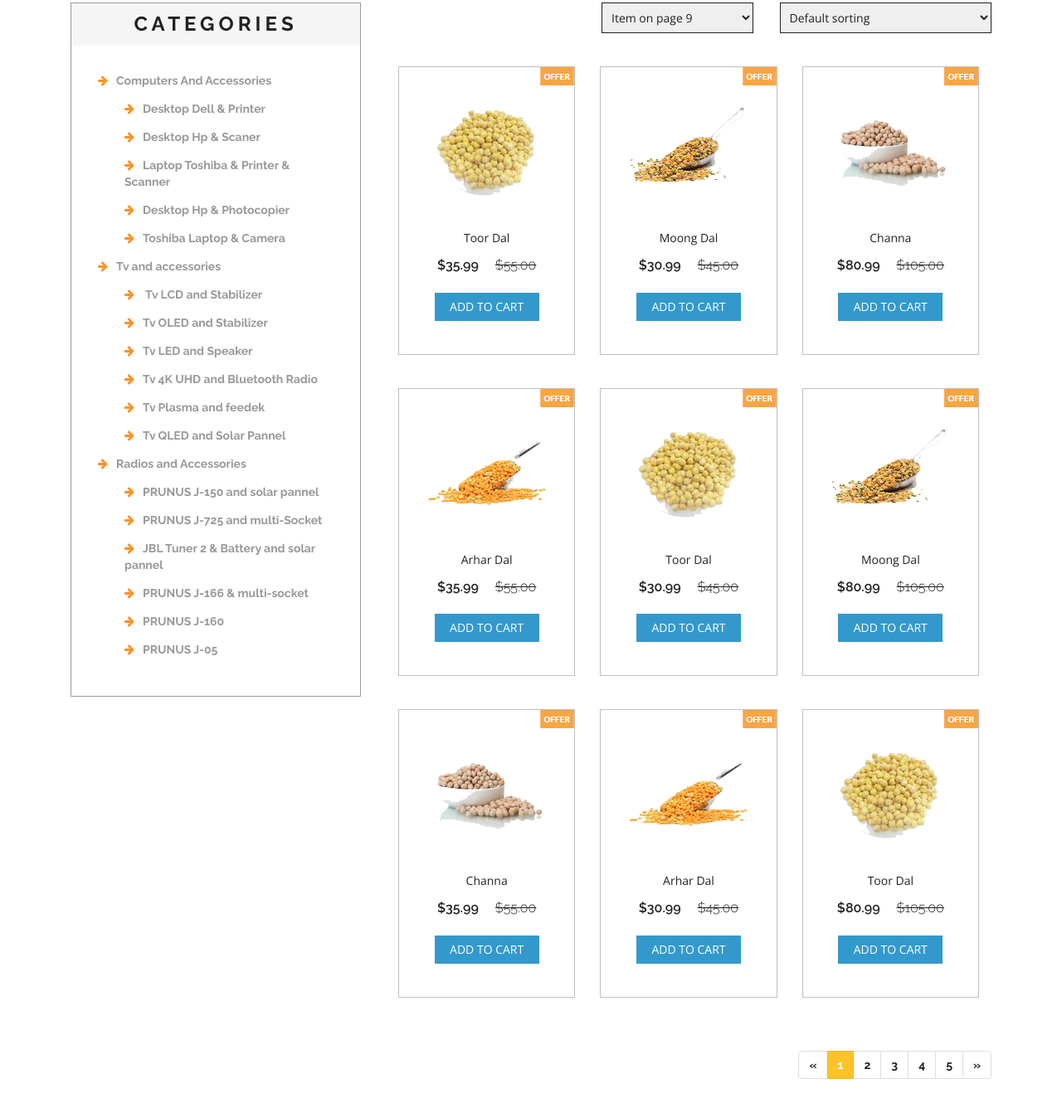
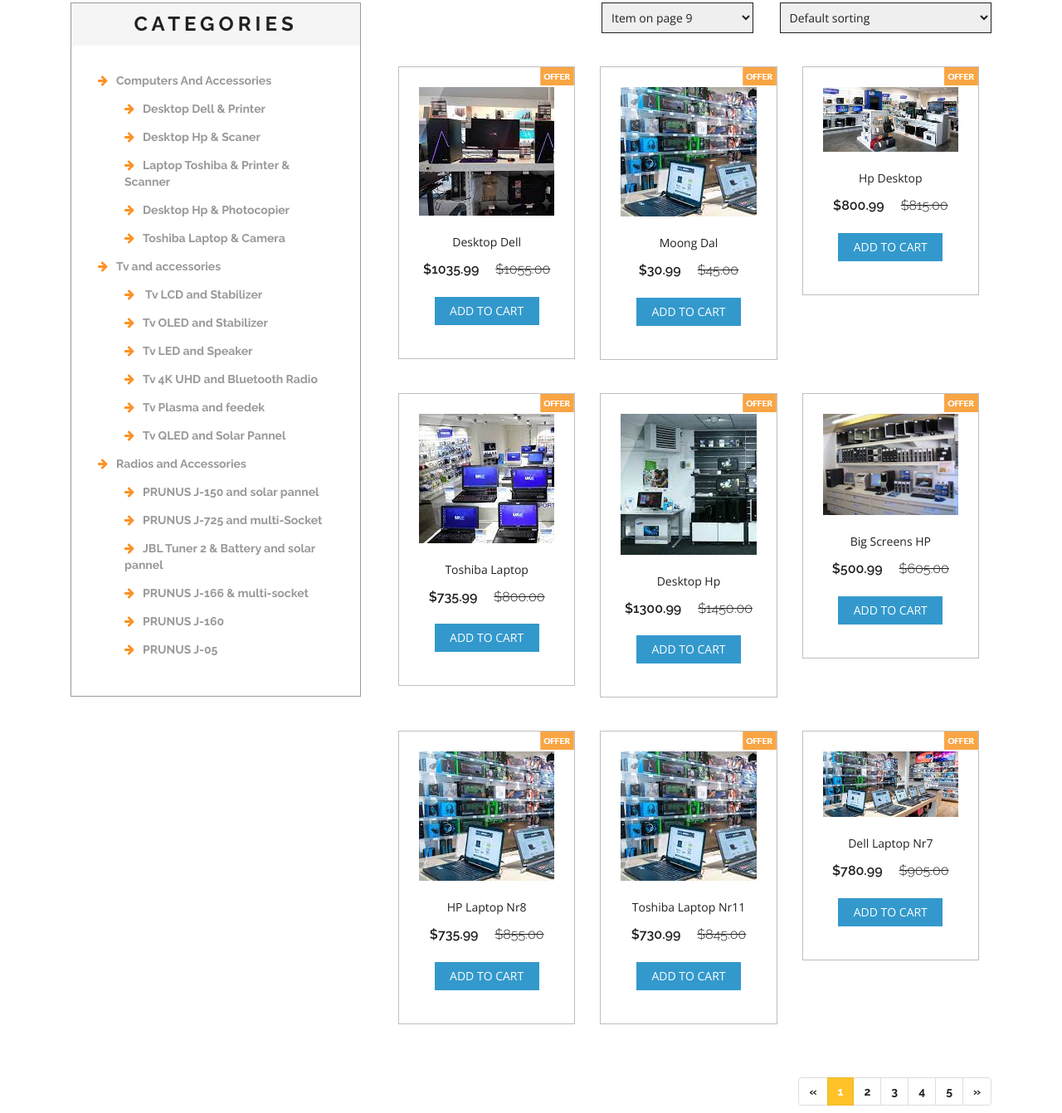
Before and after one commit to Fufunahimana/funkimodmarket_onlinemarket, a plain HTML site: page Computers.html in a window 1280 px wide. Shown: the part 380-1722 px from the top of the page at 83% size. Drawn offline with nearby package versions, Linux system fonts and the light colour scheme.

Commit message:
'fun_updade'

```diff
--- a/Computers.html
+++ b/Computers.html
@@ -303,9 +303,9 @@
 									<figure>
 										<div class="snipcart-item block">
 											<div class="snipcart-thumb">
-												<a href="single.html"><img title=" " alt=" " src="images/14.png"></a>
-												<p>Toor Dal</p>
-												<h4>$35.99 <span>$55.00</span></h4>
+												<a href="single.html"><img title=" " alt=" " src="pictures/computer_03.jpeg"></a>
+												<p>Desktop Dell</p>
+												<h4>$1035.99 <span>$1055.00</span></h4>
 											</div>
 											<div class="snipcart-details top_brand_home_details">
 												<form action="#" method="post">
@@ -339,7 +339,7 @@
 									<figure>
 										<div class="snipcart-item block">
 											<div class="snipcart-thumb">
-												<a href="single.html"><img title=" " alt=" " src="images/15.png"></a>
+												<a href="single.html"><img title=" " alt=" " src="pictures/computer01 - Copy.jpg"></a>
 												<p>Moong Dal</p>
 												<h4>$30.99 <span>$45.00</span></h4>
 											</div>
@@ -378,9 +378,9 @@
 									<figure>
 										<div class="snipcart-item block">
 											<div class="snipcart-thumb">
-												<a href="single.html"><img src="images/16.png" alt=" " class="img-responsive"></a>
-												<p>Channa</p>
-												<h4>$80.99 <span>$105.00</span></h4>
+												<a href="single.html"><img src="pictures/computer04 - Copy.jpg" alt=" " class="img-responsive"></a>
+												<p>Hp Desktop</p>
+												<h4>$800.99 <span>$815.00</span></h4>
 											</div>
 											<div class="snipcart-details top_brand_home_details">
 												<form action="#" method="post">
@@ -417,9 +417,9 @@
 									<figure>
 										<div class="snipcart-item block">
 											<div class="snipcart-thumb">
-												<a href="single.html"><img title=" " alt=" " src="images/17.png"></a>
-												<p>Arhar Dal</p>
-												<h4>$35.99 <span>$55.00</span></h4>
+												<a href="single.html"><img title=" " alt=" " src="pictures/computer05 - Copy.jpg"></a>
+												<p>Toshiba Laptop</p>
+												<h4>$735.99 <span>$800.00</span></h4>
 											</div>
 											<div class="snipcart-details top_brand_home_details">
 												<form action="#" method="post">
@@ -453,9 +453,9 @@
 									<figure>
 										<div class="snipcart-item block">
 											<div class="snipcart-thumb">
-												<a href="single.html"><img title=" " alt=" " src="images/14.png"></a>
-												<p>Toor Dal</p>
-												<h4>$30.99 <span>$45.00</span></h4>
+												<a href="single.html"><img title=" " alt=" " src="pictures/computer07 - Copy.jpg"></a>
+												<p>Desktop Hp</p>
+												<h4>$1300.99 <span>$1450.00</span></h4>
 											</div>
 											<div class="snipcart-details top_brand_home_details">
 												<form action="#" method="post">
@@ -492,9 +492,9 @@
 									<figure>
 										<div class="snipcart-item block">
 											<div class="snipcart-thumb">
-												<a href="single.html"><img src="images/15.png" alt=" " class="img-responsive"></a>
-												<p>Moong Dal</p>
-												<h4>$80.99 <span>$105.00</span></h4>
+												<a href="single.html"><img src="pictures/computer08.jpg" alt=" " class="img-responsive"></a>
+												<p>Big Screens HP</p>
+												<h4>$500.99 <span>$605.00</span></h4>
 											</div>
 											<div class="snipcart-details top_brand_home_details">
 												<form action="#" method="post">
@@ -531,9 +531,9 @@
 									<figure>
 										<div class="snipcart-item block">
 											<div class="snipcart-thumb">
-												<a href="single.html"><img title=" " alt=" " src="images/16.png"></a>
-												<p>Channa</p>
-												<h4>$35.99 <span>$55.00</span></h4>
+												<a href="single.html"><img title=" " alt=" " src="pictures/computer01 - Copy.jpg"></a>
+												<p>HP Laptop nr8</p>
+												<h4>$735.99 <span>$855.00</span></h4>
 											</div>
 											<div class="snipcart-details top_brand_home_details">
 												<form action="#" method="post">
@@ -567,9 +567,9 @@
 									<figure>
 										<div class="snipcart-item block">
 											<div class="snipcart-thumb">
-												<a href="single.html"><img title=" " alt=" " src="images/17.png"></a>
-												<p>Arhar Dal</p>
-												<h4>$30.99 <span>$45.00</span></h4>
+												<a href="single.html"><img title=" " alt=" " src="pictures/computer01 - Copy.jpg"></a>
+												<p>Toshiba Laptop nr11</p>
+												<h4>$730.99 <span>$845.00</span></h4>
 											</div>
 											<div class="snipcart-details top_brand_home_details">
 												<form action="#" method="post">
@@ -606,9 +606,9 @@
 									<figure>
 										<div class="snipcart-item block">
 											<div class="snipcart-thumb">
-												<a href="single.html"><img src="images/14.png" alt=" " class="img-responsive"></a>
-												<p>Toor Dal</p>
-												<h4>$80.99 <span>$105.00</span></h4>
+												<a href="single.html"><img src="pictures/computer01 - Copy.jpg" alt=" " class="img-responsive"></a>
+												<p>Dell Laptop nr7</p>
+												<h4>$780.99 <span>$905.00</span></h4>
 											</div>
 											<div class="snipcart-details top_brand_home_details">
 												<form action="#" method="post">
@@ -666,7 +666,7 @@
 					<h3>Contact</h3>
 
 					<ul class="address">
-						<li><i class="glyphicon glyphicon-map-marker" aria-hidden="true"></i>1234k Avenue, 4th block, <span>New York City.</span></li>
+						<li><i class="glyphicon glyphicon-map-marker" aria-hidden="true"></i>GITEGA -BURUNDI <span>NAIROBI - KENYA</span></li>
 						<li><i class="glyphicon glyphicon-envelope" aria-hidden="true"></i><a href="mailto:funkimodmarket01@gmail.com">funkimodmarket01@gmail.com</a></li>
 						<li><i class="glyphicon glyphicon-earphone" aria-hidden="true"></i>+257 79166956</li>
 					</ul>
```
